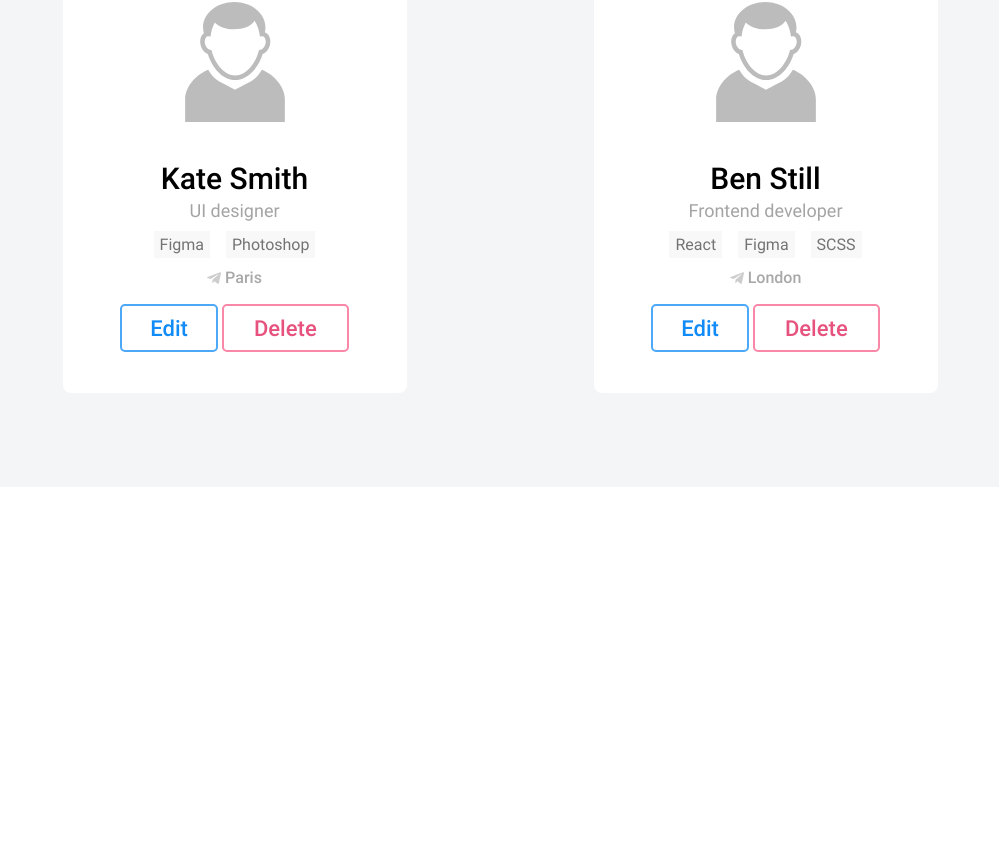
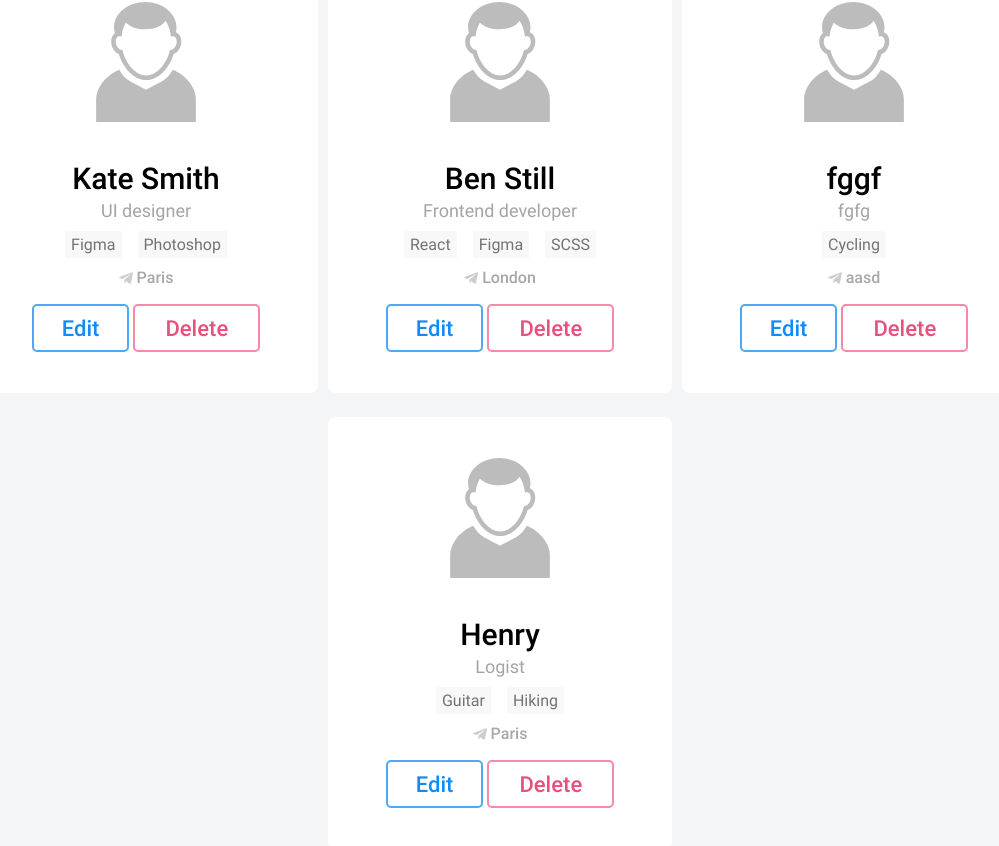
Before and after one commit to rprokopenko/react-crm, a React (Create React App) app: page / in a window 1280 px wide. Shown: the part 728-1574 px from the top of the page, without its empty margins (140-1139 px from the left). Before the commit the page ends 1265 px from the top, so only its background shows below. Built offline with nearby package versions, Linux system fonts and the light colour scheme; data requests are answered from the project's data file.

Commit message:
add adding user in modal

```diff
--- a/package.json
+++ b/package.json
@@ -13,8 +13,10 @@
     "react-dom": "^17.0.1",
     "react-redux": "^7.2.2",
     "react-scripts": "4.0.0",
+    "react-widgets": "^4.6.1",
     "redux": "^4.0.5",
     "redux-devtools-extension": "^2.13.8",
+    "redux-form": "^8.3.7",
     "redux-thunk": "^2.3.0",
     "web-vitals": "^0.2.4"
   },
--- a/public/db.json
+++ b/public/db.json
@@ -4,36 +4,73 @@
       "id": 0,
       "name": "John Smith",
       "profession": "UI designer",
-      "skills": ["Figma", "Photoshop"],
+      "skills": [
+        "Figma",
+        "Photoshop"
+      ],
       "location": "Paris"
     },
     {
       "id": 1,
       "name": "Anna Hope",
       "profession": "Java developer",
-      "skills": ["Java", "Python", "Figma"],
+      "skills": [
+        "Java",
+        "Python",
+        "Figma"
+      ],
       "location": "London"
     },
     {
       "id": 2,
       "name": "Karlson Merge",
       "profession": "Python developer",
-      "skills": ["Python", "Photoshop", "JavaScript"],
+      "skills": [
+        "Python",
+        "Photoshop",
+        "JavaScript"
+      ],
       "location": "Berlin"
     },
     {
       "id": 3,
       "name": "Kate Smith",
       "profession": "UI designer",
-      "skills": ["Figma", "Photoshop"],
+      "skills": [
+        "Figma",
+        "Photoshop"
+      ],
       "location": "Paris"
     },
     {
       "id": 4,
       "name": "Ben Still",
       "profession": "Frontend developer",
-      "skills": ["React", "Figma", "SCSS"],
+      "skills": [
+        "React",
+        "Figma",
+        "SCSS"
+      ],
       "location": "London"
+    },
+    {
+      "name": "fggf",
+      "profession": "fgfg",
+      "skills": [
+        "Cycling"
+      ],
+      "location": "aasd",
+      "id": 5
+    },
+    {
+      "name": "Henry",
+      "profession": "Logist",
+      "skills": [
+        "Guitar",
+        "Hiking"
+      ],
+      "location": "Paris",
+      "id": 6
     }
   ]
 }
--- a/src/App.js
+++ b/src/App.js
@@ -1,16 +1,24 @@
 import React from 'react';
-import { useSelector } from 'react-redux';
+import axios from 'axios';
+import { useSelector, useDispatch } from 'react-redux';
 
 import { Content, Header, Modal } from './components';
 
 function App() {
+  const dispatch = useDispatch();
+
   const openType = useSelector(({ modal }) => modal.openType);
+
+  const submit = (values) => {
+    console.log(values);
+    axios.post('/users', values);
+  };
 
   return (
     <div className='wrapper'>
       <Header />
       <Content />
-      {openType ? <Modal /> : null}
+      {openType ? <Modal onSubmit={submit} /> : null}
     </div>
   );
 }
--- a/src/components/Modal.jsx
+++ b/src/components/Modal.jsx
@@ -1,22 +1,30 @@
 import React from 'react';
 import { useSelector, useDispatch } from 'react-redux';
+import { Field, reduxForm } from 'redux-form';
+import Multiselect from 'react-widgets/lib/Multiselect';
+import 'react-widgets/dist/css/react-widgets.css';
 
 import { setOpen } from '../redux/actions/modal';
-import { addUser } from '../redux/actions/users';
 
-const Modal = () => {
+let Modal = (props) => {
   const dispatch = useDispatch();
 
   const openType = useSelector(({ modal }) => modal.openType);
-  const obj = useSelector(({ users }) => users.addUser);
 
   const onSelectOpenType = React.useCallback((type) => {
     dispatch(setOpen(type));
   }, []);
 
-  const add = (obj) => {
-    dispatch(addUser(obj));
-  };
+  const { handleSubmit } = props;
+
+  const renderMultiselect = ({ input, ...rest }) => (
+    <Multiselect
+      {...input}
+      onBlur={() => input.onBlur()}
+      value={input.value || []} // requires value to be an array
+      {...rest}
+    />
+  );
 
   return (
     <div className='modal'>
@@ -44,17 +52,17 @@ const Modal = () => {
           </svg>
         </div>
         <div className='modal-window__content'>
-          <form className='modal-form'>
-            <input placeholder='Name and Surname' type='text' value={obj.name} />
-            <input placeholder='Profession' type='text' />
-            <input placeholder='Skills' type='text' />
-            <input placeholder='Location' type='text' />
+          <form onSubmit={handleSubmit} className='modal-form'>
+            <Field name='name' component='input' placeholder='Name and Surname' type='text' />
+            <Field name='profession' component='input' placeholder='Profession' type='text' />
+            <Field name='skills' component={renderMultiselect} placeholder='Skills' type='text' data={['Guitar', 'Cycling', 'Hiking']} />
+            <Field name='location' component='input' placeholder='Location' type='text' />
 
             <div className='modal-form__buttons'>
               <button onClick={() => onSelectOpenType(!openType)} className='button button--cancel-modal'>
                 Cancel
               </button>
-              <button className='button button--add-modal' type='button'>
+              <button className='button button--add-modal' type='submit'>
                 Add
               </button>
             </div>
@@ -65,4 +73,9 @@ const Modal = () => {
   );
 };
 
+Modal = reduxForm({
+  // a unique name for the form
+  form: 'contact',
+})(Modal);
+
 export default Modal;
--- a/src/redux/actions/users.js
+++ b/src/redux/actions/users.js
@@ -1,6 +1,6 @@
 import axios from 'axios';
 
-import { SET_USERS, SET_LOADED, SET_SEARCH, ADD_USER } from '../types';
+import { SET_USERS, SET_LOADED, SET_SEARCH } from '../types';
 
 export const setLoaded = (payload) => ({
   type: SET_LOADED,
@@ -27,8 +27,3 @@ export const setSearch = (filterName) => ({
   type: SET_SEARCH,
   payload: filterName,
 });
-
-export const addUser = (obj) => ({
-  type: ADD_USER,
-  payload: obj,
-});
--- a/src/redux/reducers/index.js
+++ b/src/redux/reducers/index.js
@@ -1,4 +1,5 @@
 import { combineReducers } from 'redux';
+import { reducer as formReducer } from 'redux-form';
 
 import sort from './sort';
 import users from './users';
@@ -8,6 +9,7 @@ const rootReducer = combineReducers({
   sort,
   users,
   modal,
+  form: formReducer,
 });
 
 export default rootReducer;
--- a/src/redux/reducers/users.js
+++ b/src/redux/reducers/users.js
@@ -1,15 +1,9 @@
-import { SET_USERS, SET_LOADED, SET_SEARCH, ADD_USER } from '../types';
+import { SET_USERS, SET_LOADED, SET_SEARCH } from '../types';
 
 const initialState = {
   items: [],
   isLoaded: false,
   filterName: '',
-  addUser: {
-    name: '',
-    proffession: '',
-    skills: '',
-    location: '',
-  },
 };
 
 const users = (state = initialState, action) => {
@@ -30,11 +24,6 @@ const users = (state = initialState, action) => {
         ...state,
         isLoaded: action.payload,
       };
-    case ADD_USER:
-      return {
-        ...state,
-        addUser: action.payload,
-      };
 
     default:
       return state;
--- a/src/redux/types.js
+++ b/src/redux/types.js
@@ -3,4 +3,3 @@ export const SET_USERS = 'SET_USERS';
 export const SET_LOADED = 'SET_LOADED';
 export const SET_SEARCH = 'SET_SEARCH';
 export const SET_OPEN = 'SET_OPEN';
-export const ADD_USER = 'ADD_USER';
```
Also changed, not shown: 1 other file (tests, documents, lock files or other folders).
